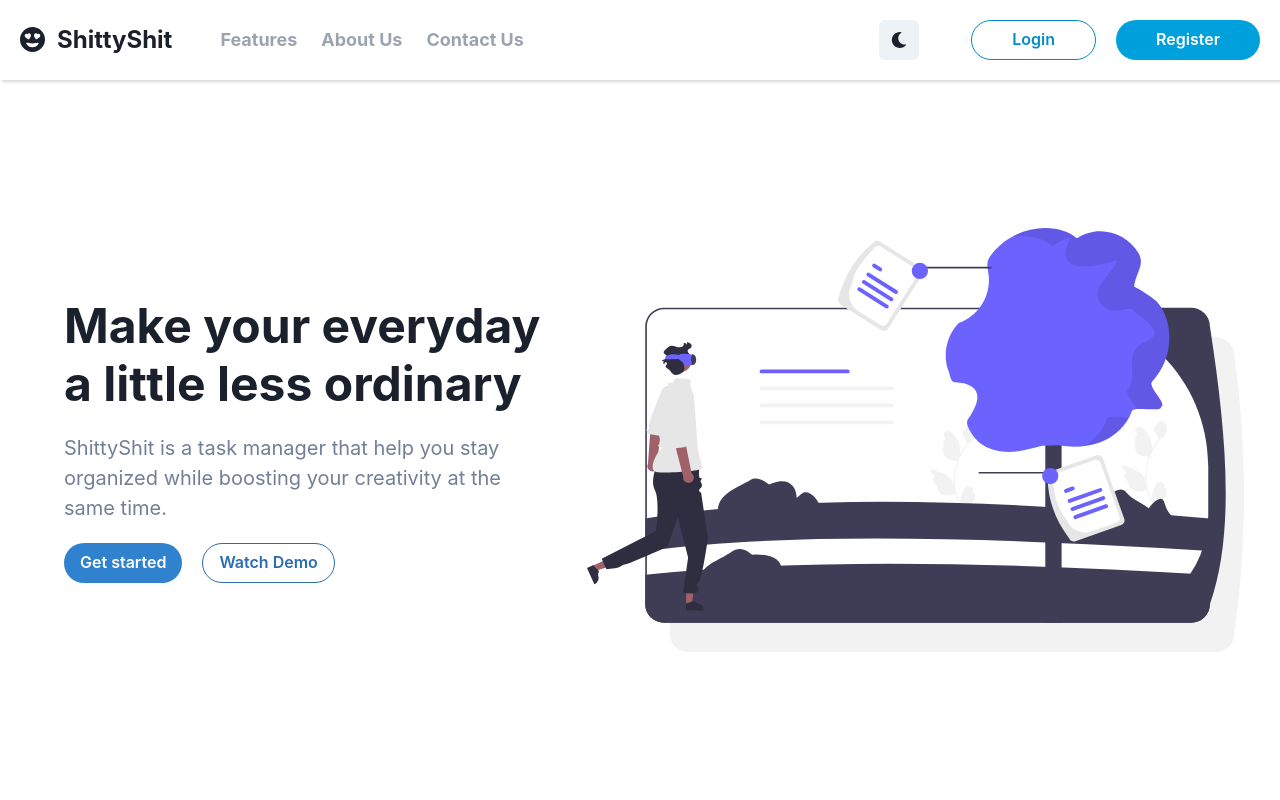
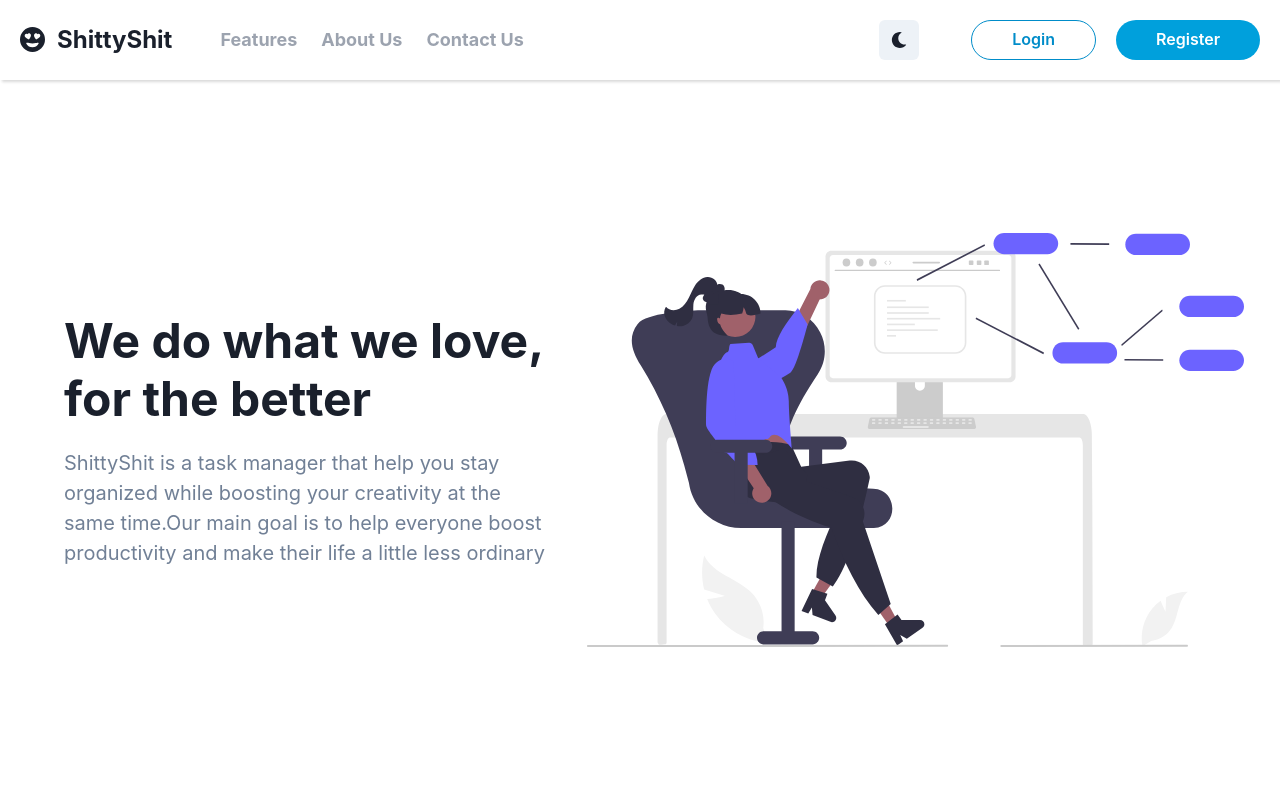
Before and after one commit to Mokshbajaj64/taskem, a React (Create React App) app in the folder client/: page /about in a window 1280 px wide. Shown: the top 800 px of the page. Built offline with nearby package versions, Linux system fonts and the light colour scheme.

Commit message:
About page stuff done

```diff
--- /dev/null
+++ b/client/src/components/AboutHero.tsx
@@ -0,0 +1,30 @@
+import React from "react";
+import { Button, Heading, Text } from "@chakra-ui/react";
+import { motion } from "framer-motion";
+
+const AboutHero = () => {
+  return (
+    <div className="flex justify-center items-start w-screen h-screen pt-[80px] flex-col md:flex-row">
+      <div className="flex w-[100%] md:w-[40%] justify-center h-full flex-col ml-5 gap-5 md:ml-16">
+        <Heading as="h1" fontSize="5xl">
+          We do what we love, for the better
+        </Heading>
+        <Text fontSize="xl" color="gray.500" className="mr-10 md:mr-0">
+          ShittyShit is a task manager that help you stay organized while
+          boosting your creativity at the same time.Our main goal is to help
+          everyone boost productivity and make their life a little less ordinary
+        </Text>
+      </div>
+      <motion.div
+        className="flex w-[100%] md:w-[60%] justify-center items-center h-full"
+        whileHover={{
+          scale: 1.1,
+        }}
+      >
+        <img src="/bg8.svg" alt="" className="w-[90%]" />
+      </motion.div>
+    </div>
+  );
+};
+
+export default AboutHero;
--- a/client/src/pages/About.tsx
+++ b/client/src/pages/About.tsx
@@ -2,12 +2,10 @@ import React from "react";
 import HomeAbout1 from "../components/HomeAbout1";
 import HomeAbout from "../components/HomeAbout";
 import HomeFooter from "../components/HomeFooter";
-import HomeHero from "../components/HomeHero";
 import HomeMoreStuff from "../components/HomeMoreStuff";
 import HomeNavbar from "../components/HomeNavbar";
-import HomeStuff from "../components/HomeStuff";
-import HomeUsage from "../components/HomeUsage";
 import { motion } from "framer-motion";
+import AboutHero from "../components/AboutHero";
 
 const About = () => {
   return (
@@ -24,7 +22,7 @@ const About = () => {
       }}
     >
       <HomeNavbar />
-      <HomeHero />
+      <AboutHero />
       <HomeAbout />
       <HomeAbout1 />
       <HomeMoreStuff />
```
Also changed, not shown: client/public/bg8.svg (added).
